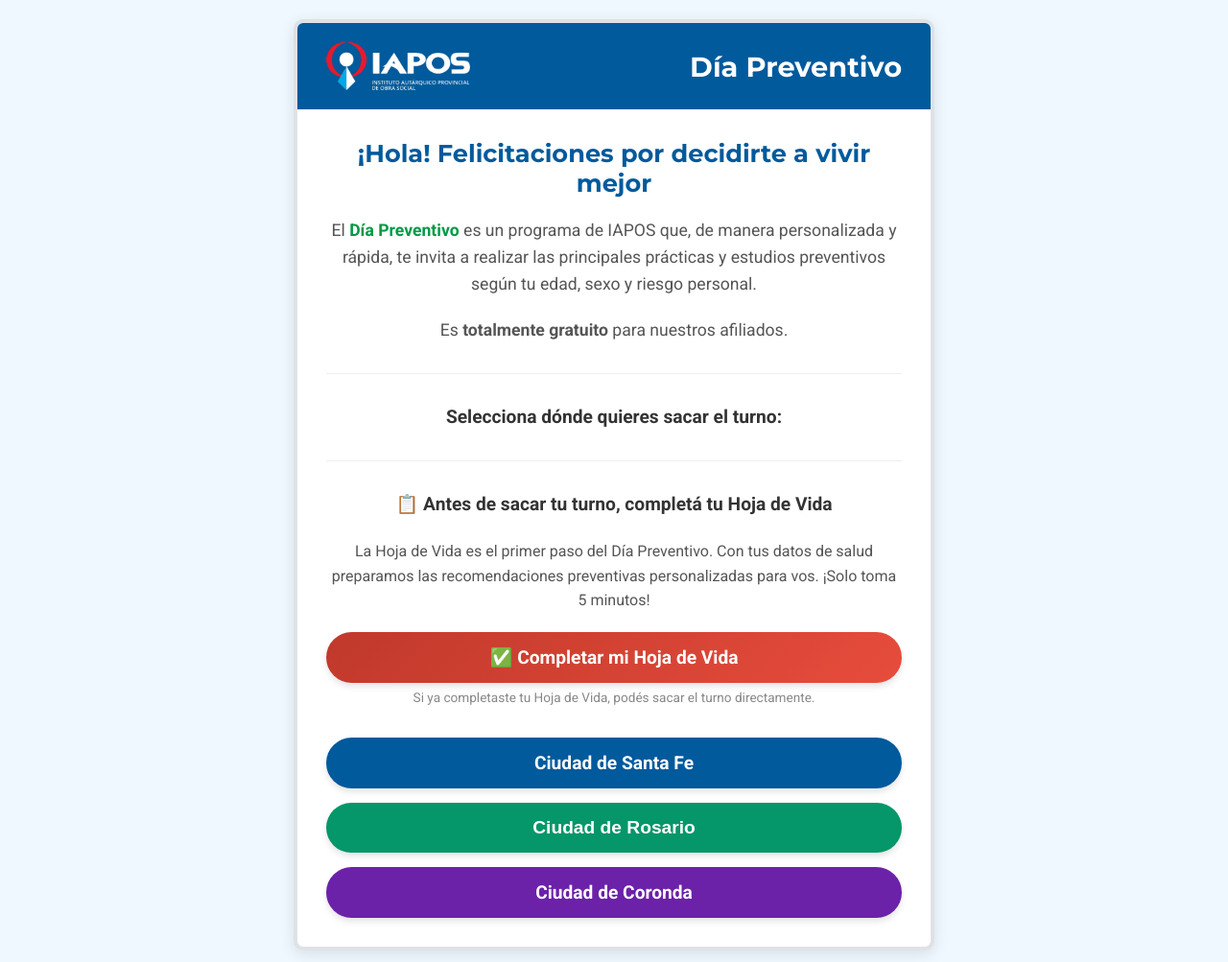
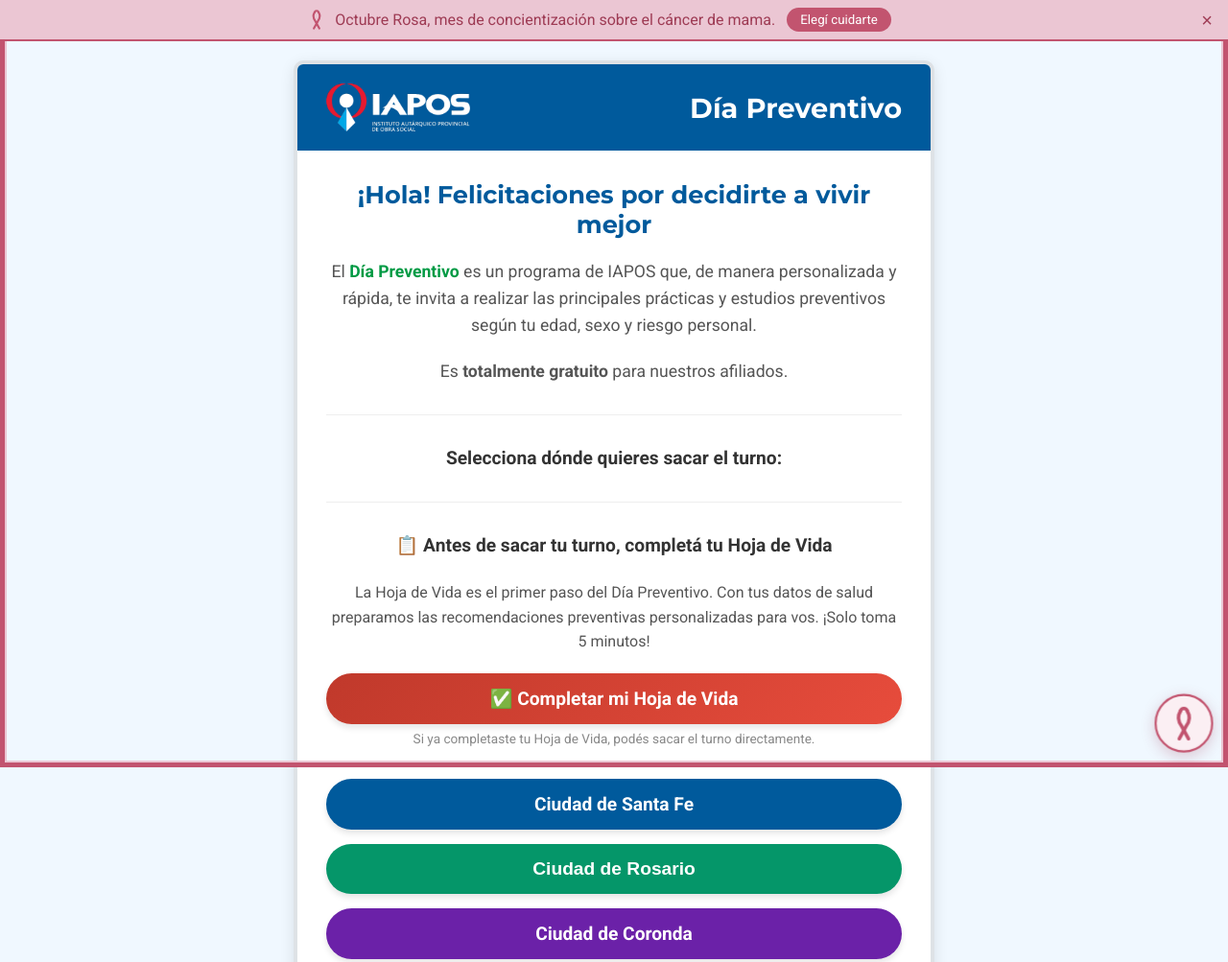
Before and after one commit to PabloRios80/turnera-iapos-web, a website: page public/index.html in a window 1280 px wide. Shown: the top 1003 px of the page at 96% size. Drawn offline with Linux system fonts and the light colour scheme.

Commit message:
octubre rosa

```diff
--- a/public/index.html
+++ b/public/index.html
@@ -231,6 +231,12 @@
             opciones.style.display = abierto ? "none" : "flex";
           });
       </script>
+      <script
+        src="octubre-rosa.js"
+        data-publico="afiliado"
+        data-modo="franja,marco,lazo"
+        data-cta-url="https://tuhojadevida.diapreventivoiapos.com"
+      ></script>
     </div>
   </body>
 </html>
--- /dev/null
+++ b/public/octubre-rosa.js
@@ -0,0 +1,210 @@
+/*!
+ * octubre-rosa.js — Campaña Octubre Rosa · Día Preventivo IAPOS
+ * Uso (al final del <body>):
+ *   <script src="/js/octubre-rosa.js"
+ *           data-publico="afiliado"            // "afiliado" | "profesional"
+ *           data-modo="franja,marco,lazo"      // cualquier combinación
+ *           data-cta-url="https://diapreventivoiapos.com/turnera"></script>
+ * Se activa solo en octubre (hora Argentina).
+ * Para probar fuera de octubre: agregar ?octubrerosa=1 a la URL o data-forzar="1".
+ */
+(function () {
+  "use strict";
+
+  var script = document.currentScript || document.querySelector('script[src*="octubre-rosa"]');
+  var cfg = {
+    publico: (script && script.dataset.publico) || "afiliado",
+    modo: ((script && script.dataset.modo) || "franja,marco,lazo").split(",").map(function (s) { return s.trim(); }),
+    ctaUrl: (script && script.dataset.ctaUrl) || "",
+    forzar: script && script.dataset.forzar === "1"
+  };
+
+  // ---------- Activación por fecha (America/Argentina/Buenos_Aires) ----------
+  function esOctubre() {
+    try {
+      var mes = new Intl.DateTimeFormat("es-AR", { month: "numeric", timeZone: "America/Argentina/Buenos_Aires" })
+        .format(new Date());
+      return Number(mes) === 10;
+    } catch (e) {
+      return new Date().getMonth() === 9;
+    }
+  }
+  var forzadoPorUrl = /[?&]octubrerosa=1\b/.test(location.search);
+  if (!esOctubre() && !cfg.forzar && !forzadoPorUrl) return;
+  if (document.getElementById("or-estilos")) return; // evita doble carga
+
+  // ---------- Textos por público ----------
+  var TXT = {
+    afiliado: {
+      franja: "Octubre Rosa, mes de concientización sobre el cáncer de mama.",
+      franjaBtn: "Elegí cuidarte",
+      titulo: "Elegí cuidarte",
+      intro: "Consultá por un control mamario si:",
+      items: [
+        "Tenés antecedentes familiares.",
+        "Cumpliste 40 y nunca te hiciste un control.",
+        "Detectaste algún cambio en tus mamas.",
+        "Notaste dolor, cambios en la piel o salida de líquido por el pezón."
+      ],
+      cta: "Incorporá el control mamario a tus chequeos"
+    },
+    profesional: {
+      franja: "Octubre Rosa: revisá que las afiliadas desde los 40 tengan su mamografía al día.",
+      franjaBtn: "Ver criterios",
+      titulo: "Octubre Rosa",
+      intro: "Indicá control mamario si la afiliada:",
+      items: [
+        "Tiene antecedentes familiares de cáncer de mama.",
+        "Tiene 40 años o más y nunca se realizó un control.",
+        "Refiere algún cambio en sus mamas.",
+        "Refiere dolor, cambios en la piel o secreción por el pezón."
+      ],
+      cta: "Incorporá el control mamario en cada Día Preventivo"
+    }
+  };
+  var t = TXT[cfg.publico] || TXT.afiliado;
+
+  // ---------- Lazo SVG ----------
+  function lazo(size) {
+    return '<svg class="or-lazo-svg" width="' + size + '" height="' + Math.round(size * 1.5) +
+      '" viewBox="0 0 40 60" aria-hidden="true" focusable="false">' +
+      '<path d="M26 8 C32 18 30 26 24 34 L12 56" />' +
+      '<path d="M14 8 C16 2 24 2 26 8" />' +
+      '<path d="M14 8 C8 18 10 26 16 34 L28 56" />' +
+      "</svg>";
+  }
+
+  // ---------- Estilos (prefijo or- para no chocar con las apps) ----------
+  var css =
+    ":root{--or-fondo:#EBC6D3;--or-rosa:#C2546F;--or-bordo:#9E3B54;--or-crema:#FBEFF3;}" +
+    ".or-lazo-svg path{fill:none;stroke:var(--or-rosa);stroke-width:6;stroke-linecap:round;stroke-linejoin:round}" +
+    // Franja
+    ".or-franja{position:fixed;top:0;left:0;right:0;box-sizing:border-box;margin:0;z-index:9998;display:flex;align-items:center;justify-content:center;gap:12px;" +
+    "padding:8px 44px 8px 16px;background:var(--or-fondo);color:var(--or-bordo);border-bottom:2px solid var(--or-rosa);" +
+    "font:500 14px/1.35 inherit;font-family:inherit;text-align:center;flex-wrap:wrap}" +
+    ".or-franja .or-lazo-svg{flex:none}" +
+    ".or-franja-btn{background:var(--or-rosa);color:#fff;border:0;border-radius:999px;padding:5px 14px;" +
+    "font:600 13px/1.2 inherit;font-family:inherit;cursor:pointer}" +
+    ".or-franja-btn:hover{background:var(--or-bordo)}" +
+    ".or-cerrar{position:absolute;right:8px;top:50%;transform:translateY(-50%);width:28px;height:28px;border:0;" +
+    "background:transparent;color:var(--or-bordo);font-size:20px;line-height:1;cursor:pointer;border-radius:50%}" +
+    ".or-cerrar:hover{background:rgba(194,84,111,.15)}" +
+    // Marco
+    ".or-marco{position:fixed;inset:0;pointer-events:none;z-index:9997;border:5px solid var(--or-rosa);" +
+    "box-shadow:inset 0 0 0 2px var(--or-fondo)}" +
+    // Lazo flotante
+    ".or-lazo-flot{position:fixed;right:18px;bottom:18px;z-index:9999;width:56px;height:56px;border-radius:50%;" +
+    "background:var(--or-crema);border:2px solid var(--or-rosa);display:grid;place-items:center;cursor:pointer;" +
+    "box-shadow:0 4px 14px rgba(158,59,84,.25);padding:0}" +
+    ".or-lazo-flot:hover{transform:scale(1.06)}" +
+    "@media (prefers-reduced-motion:no-preference){.or-lazo-flot{transition:transform .15s;animation:or-latido 2.4s ease-in-out 1s 2}}" +
+    "@keyframes or-latido{0%,100%{transform:scale(1)}50%{transform:scale(1.12)}}" +
+    // Tarjeta
+    ".or-tarjeta{position:fixed;right:18px;bottom:86px;z-index:10000;width:min(330px,calc(100vw - 36px));" +
+    "background:var(--or-fondo);color:var(--or-bordo);border-radius:18px;padding:20px 20px 18px;" +
+    "box-shadow:0 10px 30px rgba(158,59,84,.3);font-family:inherit;display:none}" +
+    ".or-tarjeta.or-abierta{display:block}" +
+    ".or-tarjeta h2{margin:0 0 4px;font-size:26px;line-height:1.05;color:var(--or-rosa);font-weight:800;letter-spacing:.5px}" +
+    ".or-tarjeta .or-sub{margin:0 0 12px;font-size:12px;opacity:.85}" +
+    ".or-tarjeta p.or-intro{margin:0 0 6px;font-weight:600;font-size:14px}" +
+    ".or-tarjeta ul{margin:0 0 14px;padding-left:18px;font-size:14px;line-height:1.4}" +
+    ".or-tarjeta li{margin-bottom:4px}" +
+    ".or-tarjeta li::marker{color:var(--or-rosa)}" +
+    ".or-cta{display:block;text-align:center;border:2px solid var(--or-rosa);border-radius:999px;padding:8px 12px;" +
+    "color:var(--or-rosa);font-weight:700;font-size:13px;text-decoration:none;background:var(--or-crema)}" +
+    "a.or-cta:hover{background:var(--or-rosa);color:#fff}" +
+    ".or-tarjeta .or-cerrar{top:16px;transform:none}" +
+    ".or-franja-btn:focus-visible,.or-cerrar:focus-visible,.or-lazo-flot:focus-visible,a.or-cta:focus-visible" +
+    "{outline:3px solid var(--or-bordo);outline-offset:2px}" +
+    "@media (max-width:600px){.or-franja{font-size:13px;gap:8px}.or-marco{border-width:3px}" +
+    ".or-lazo-flot{width:48px;height:48px;right:12px;bottom:12px}.or-tarjeta{right:12px;bottom:72px}}" +
+    "@media print{.or-franja,.or-marco,.or-lazo-flot,.or-tarjeta{display:none!important}}";
+
+  function iniciar() {
+    var style = document.createElement("style");
+    style.id = "or-estilos";
+    style.textContent = css;
+    document.head.appendChild(style);
+
+    var tarjeta = null;
+
+    // Tarjeta (compartida por franja y lazo)
+    function crearTarjeta() {
+      tarjeta = document.createElement("div");
+      tarjeta.className = "or-tarjeta";
+      tarjeta.setAttribute("role", "dialog");
+      tarjeta.setAttribute("aria-label", "Octubre Rosa");
+      var cta = cfg.ctaUrl
+        ? '<a class="or-cta" href="' + cfg.ctaUrl + '">' + t.cta + "</a>"
+        : '<div class="or-cta">' + t.cta + "</div>";
+      tarjeta.innerHTML =
+        '<button class="or-cerrar" type="button" aria-label="Cerrar">&times;</button>' +
+        "<h2>" + t.titulo + "</h2>" +
+        '<p class="or-sub">Octubre Rosa, mes de concientización sobre el cáncer de mama</p>' +
+        '<p class="or-intro">' + t.intro + "</p>" +
+        "<ul>" + t.items.map(function (i) { return "<li>" + i + "</li>"; }).join("") + "</ul>" + cta;
+      tarjeta.querySelector(".or-cerrar").addEventListener("click", cerrarTarjeta);
+      document.body.appendChild(tarjeta);
+      document.addEventListener("keydown", function (e) { if (e.key === "Escape") cerrarTarjeta(); });
+    }
+    function abrirTarjeta() {
+      if (!tarjeta) crearTarjeta();
+      tarjeta.classList.toggle("or-abierta");
+      if (tarjeta.classList.contains("or-abierta")) tarjeta.querySelector(".or-cerrar").focus();
+    }
+    function cerrarTarjeta() { if (tarjeta) tarjeta.classList.remove("or-abierta"); }
+
+    // Franja superior (se puede cerrar; vuelve en la próxima sesión)
+    var franjaCerrada = false;
+    try { franjaCerrada = sessionStorage.getItem("or-franja-cerrada") === "1"; } catch (e) {}
+    if (cfg.modo.indexOf("franja") > -1 && !franjaCerrada) {
+      var franja = document.createElement("div");
+      franja.className = "or-franja";
+      franja.setAttribute("role", "note");
+      franja.innerHTML = lazo(14) + "<span>" + t.franja + "</span>" +
+        '<button class="or-franja-btn" type="button">' + t.franjaBtn + "</button>" +
+        '<button class="or-cerrar" type="button" aria-label="Ocultar aviso">&times;</button>';
+      document.body.appendChild(franja);
+
+      // La franja es fija: le sumamos al body su altura como padding-top
+      // para que no tape el contenido, sea cual sea el layout de la app.
+      var paddingOriginal = parseFloat(getComputedStyle(document.body).paddingTop) || 0;
+      function ajustarEspacio() {
+        document.body.style.paddingTop = (paddingOriginal + franja.offsetHeight) + "px";
+      }
+      ajustarEspacio();
+      window.addEventListener("resize", ajustarEspacio);
+
+      franja.querySelector(".or-franja-btn").addEventListener("click", abrirTarjeta);
+      franja.querySelector(".or-cerrar").addEventListener("click", function () {
+        franja.remove();
+        window.removeEventListener("resize", ajustarEspacio);
+        document.body.style.paddingTop = paddingOriginal ? paddingOriginal + "px" : "";
+        try { sessionStorage.setItem("or-franja-cerrada", "1"); } catch (e) {}
+      });
+    }
+
+    // Marco rosado alrededor de la pantalla
+    if (cfg.modo.indexOf("marco") > -1) {
+      var marco = document.createElement("div");
+      marco.className = "or-marco";
+      marco.setAttribute("aria-hidden", "true");
+      document.body.appendChild(marco);
+    }
+
+    // Lazo flotante
+    if (cfg.modo.indexOf("lazo") > -1) {
+      var btn = document.createElement("button");
+      btn.className = "or-lazo-flot";
+      btn.type = "button";
+      btn.setAttribute("aria-label", "Octubre Rosa: información sobre control mamario");
+      btn.title = "Octubre Rosa";
+      btn.innerHTML = lazo(22);
+      btn.addEventListener("click", abrirTarjeta);
+      document.body.appendChild(btn);
+    }
+  }
+
+  if (document.readyState === "loading") document.addEventListener("DOMContentLoaded", iniciar);
+  else iniciar();
+})();
```
